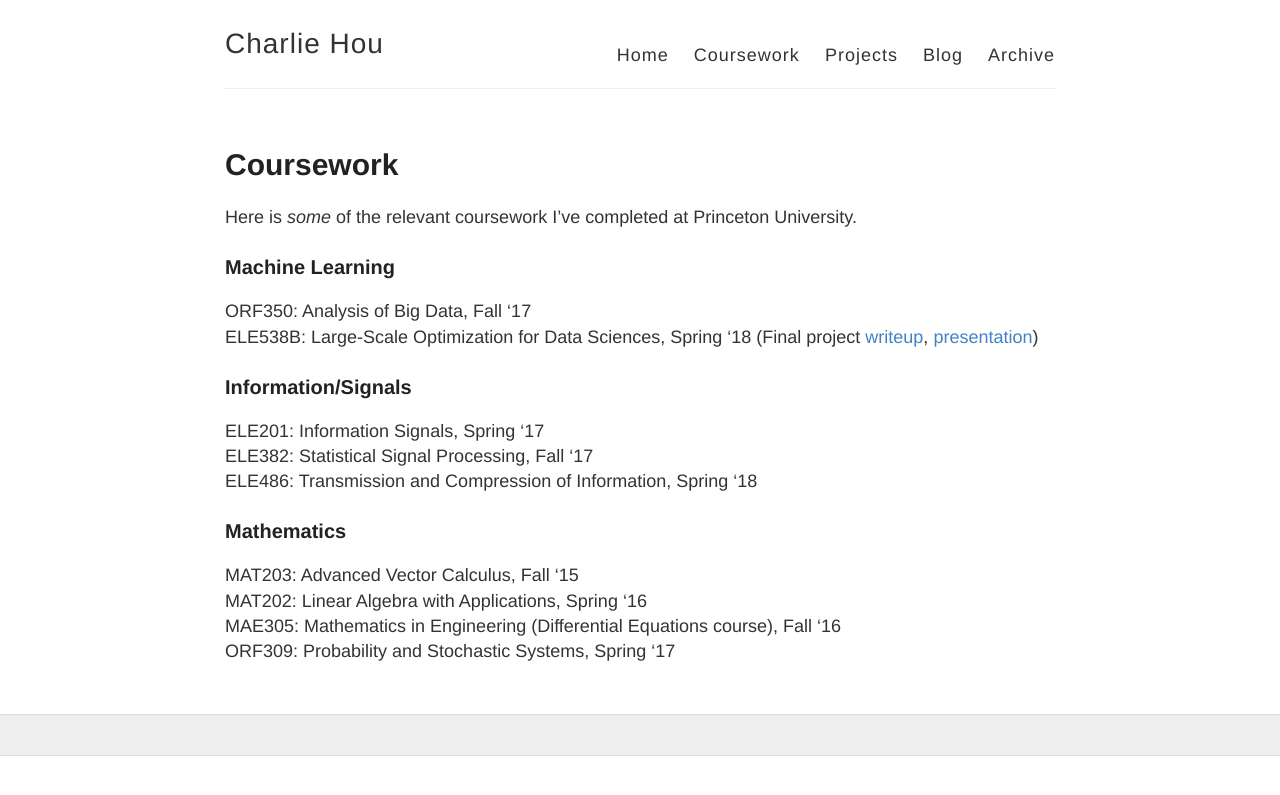
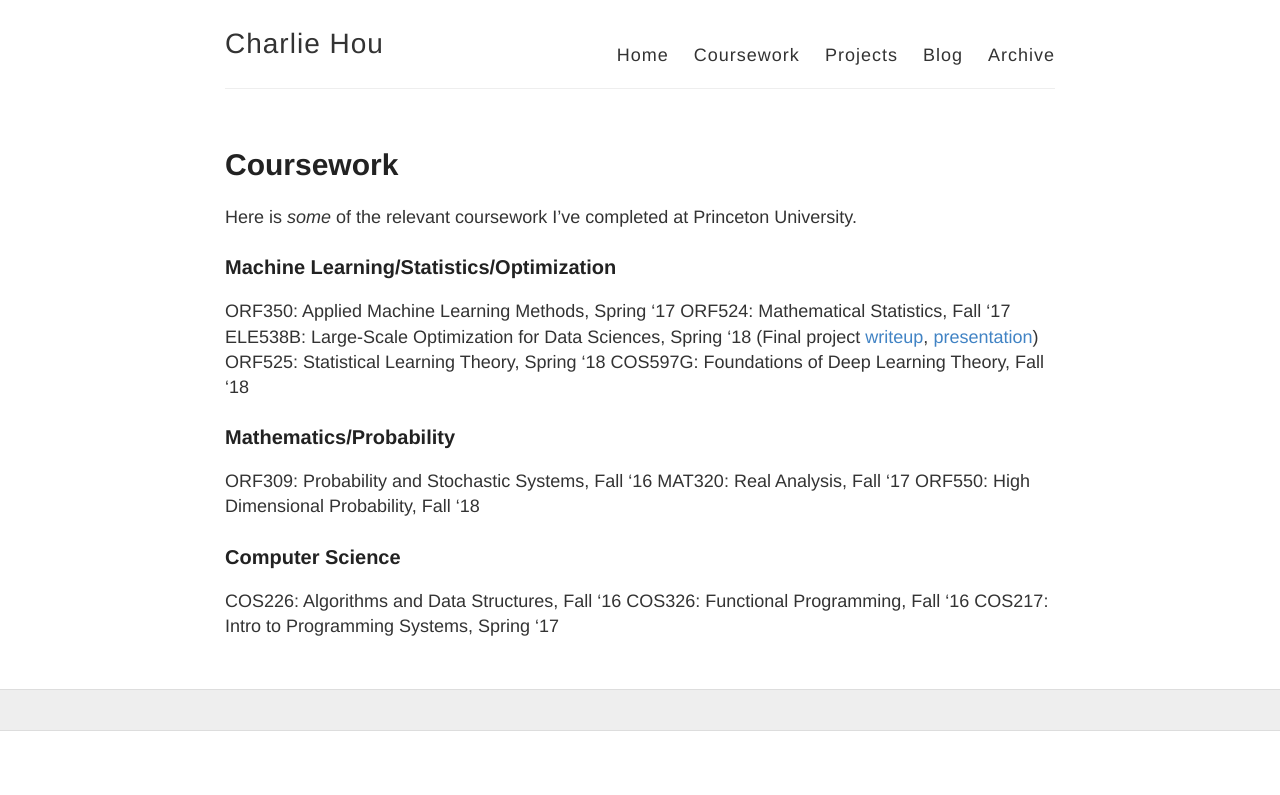
Before and after one commit to houcharlie/oldwebsite, a Jekyll site: the page built from coursework.md, in a window 1280 px wide. Shown: the top 795 px of the page. Built offline with Jekyll 4.4.1, drawn with Linux system fonts in a browser that asks for light colours.

Commit message:
change coursework,projects

```diff
--- a/coursework.md
+++ b/coursework.md
@@ -6,23 +6,27 @@ permalink: /coursework/
 
 Here is *some* of the relevant coursework I've completed at Princeton University.
 
-### Machine Learning
+### Machine Learning/Statistics/Optimization
 
-ORF350: Analysis of Big Data, Fall '17
+ORF350: Applied Machine Learning Methods, Spring '17
+ORF524: Mathematical Statistics, Fall '17
 ELE538B: Large-Scale Optimization for Data Sciences, Spring '18 (Final project [writeup][1], [presentation][2])
+ORF525: Statistical Learning Theory, Spring '18
+COS597G: Foundations of Deep Learning Theory, Fall '18
 
-### Information/Signals
 
-ELE201: Information Signals, Spring '17
-ELE382: Statistical Signal Processing, Fall '17
-ELE486: Transmission and Compression of Information, Spring '18
+### Mathematics/Probability
+ORF309: Probability and Stochastic Systems, Fall '16
+MAT320: Real Analysis, Fall '17
+ORF550: High Dimensional Probability, Fall '18
 
-### Mathematics
 
-MAT203: Advanced Vector Calculus, Fall '15
-MAT202: Linear Algebra with Applications, Spring '16
-MAE305: Mathematics in Engineering (Differential Equations course), Fall '16
-ORF309: Probability and Stochastic Systems, Spring '17
+### Computer Science
+COS226: Algorithms and Data Structures, Fall '16
+COS326: Functional Programming, Fall '16
+COS217: Intro to Programming Systems, Spring '17
 
-[1]: {{site.url}}/pdfs/gxli_literature_review.pdf
-[2]: {{site.url}}/pdfs/gxli_literature_review_presentation.pdf
+
+
+[1]: {{site.url}}/pdfs/natasha.pdf
+[2]: {{site.url}}/pdfs/Natasha2pres_ch22.pdf
```
Also changed, not shown: index.md (+1 -1 lines), projects.md (+6 -6 lines), 3 other files.
